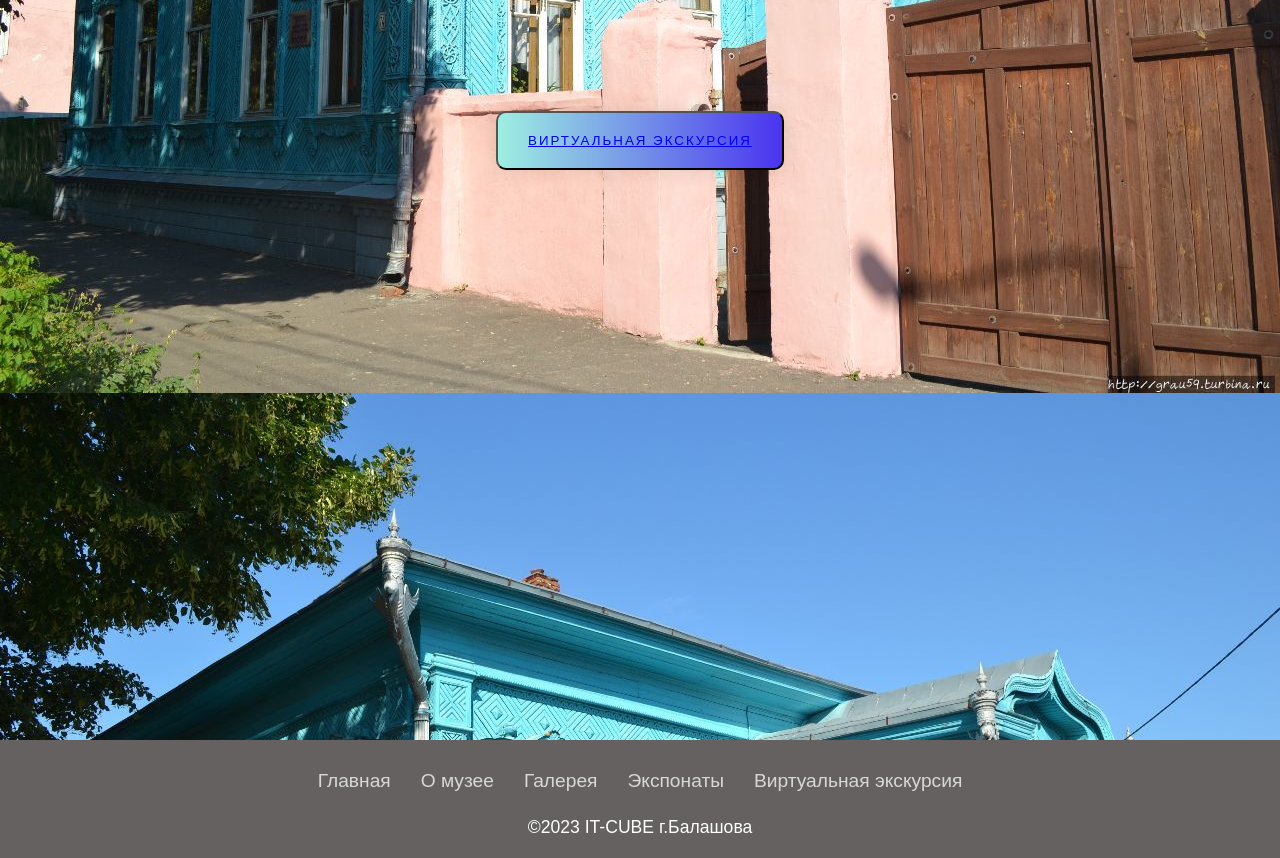
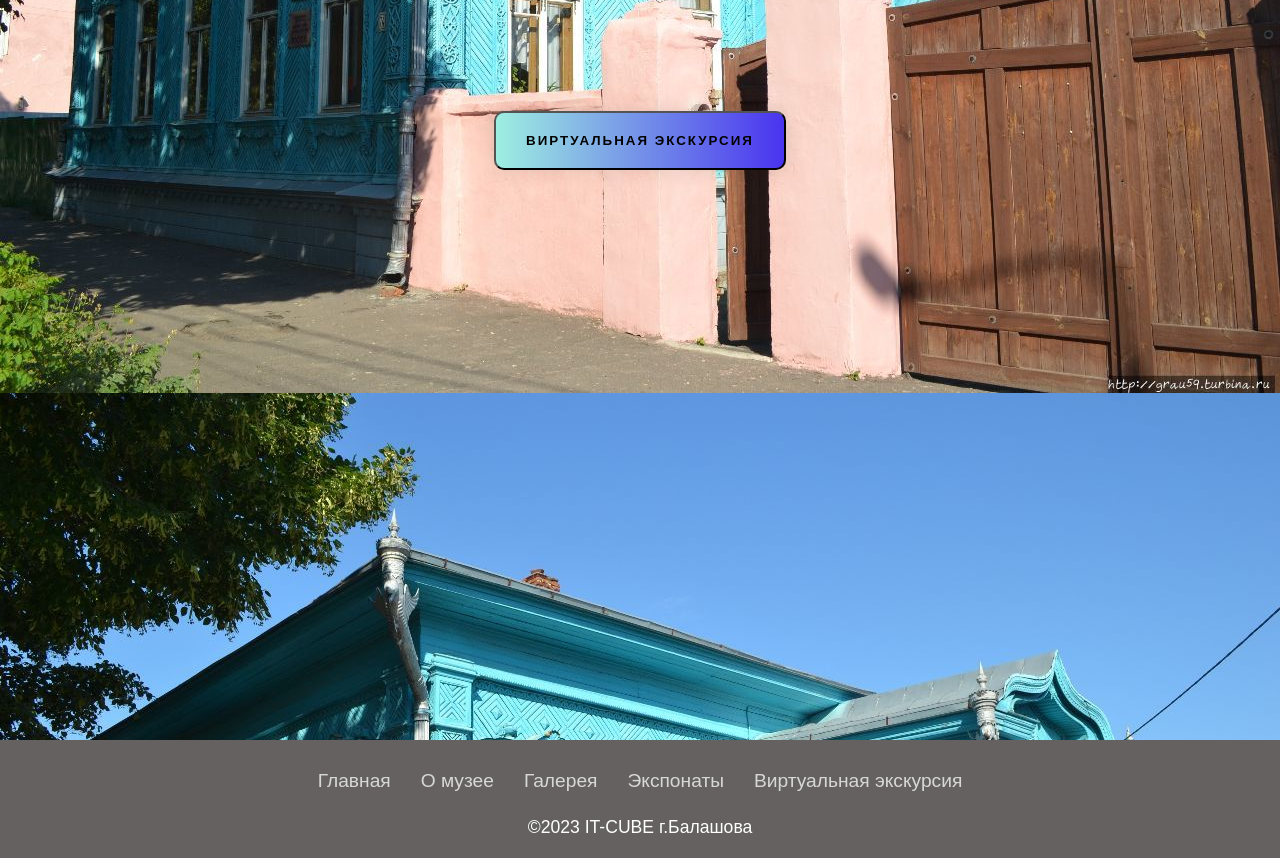
Before and after one commit to Rudnevds/museum_diakova.github.io, a plain HTML site: page index.html in a window 1280 px wide. Shown: the part 9060-9918 px from the top of the page. Drawn offline with nearby package versions, Linux system fonts and the light colour scheme.

Commit message:
Update style.css

```diff
--- a/style.css
+++ b/style.css
@@ -467,6 +467,12 @@ nav a:hover {
     background-attachment: fixed;
 }
 
+#s6 a {
+  color:#030202;
+  text-decoration: none;
+  font-weight: 700;
+}
+
 .gradient-button {
   text-decoration: none;
   display: inline-block;
```
